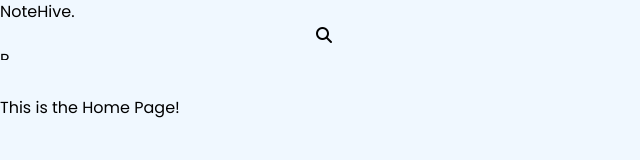
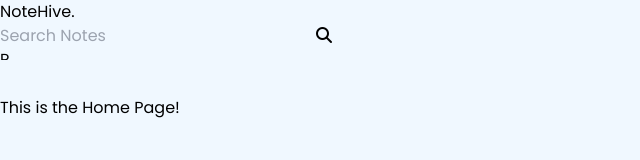
Before and after one commit to Rohanbasnet12/NoteHive, a React (Vite) app in the folder client/: page / in a window 1280 px wide. Shown: the top 160 px of the page, without its empty margins (0-640 px from the left). Built offline with nearby package versions, Linux system fonts and the light colour scheme.

Commit message:
Completed the working of the search bar component

```diff
--- a/client/src/components/Navbar.jsx
+++ b/client/src/components/Navbar.jsx
@@ -1,8 +1,14 @@
-import React from "react";
+import React, { useState } from "react";
 import ProfileCard from "./ProfileCard";
 import SearchBar from "./SearchBar";
 
 const Navbar = () => {
+  const [searchQuery, setSearchQuery] = useState("");
+
+  const handleSearch = () => {
+    setSearchQuery("");
+  };
+
   return (
     <header className="z-50 sticky top-0 left-0 shadow-xl py-4 px-6">
       <nav id="navbar" className="flex items-center justify-between">
@@ -13,7 +19,13 @@ const Navbar = () => {
           </h1>
         </div>
         <div className="nav-searchBar">
-          <SearchBar />
+          <SearchBar
+            value={searchQuery}
+            onChange={(e) => {
+              setSearchQuery(e.target.value);
+            }}
+            handleSearch={handleSearch}
+          />
         </div>
         <div className="nav-profile-card">
           <ProfileCard />
--- a/client/src/components/SearchBar.jsx
+++ b/client/src/components/SearchBar.jsx
@@ -1,12 +1,21 @@
 import React from "react";
 
-const SearchBar = () => {
+const SearchBar = ({ value, onChange, handleSearch }) => {
   return (
     <div id="searchBar">
-      <div className="searchBar_wrapper border-2 border-black rounded-md flex items-center justify-between px-2 gap-2">
-        <input type="text" className="outline-none w-full py-1" />
-        <button>
-          <i class="fa-solid fa-magnifying-glass bg-transparent"></i>
+      <div className="searchBar_wrapper border-2 border-gray-500 rounded-md flex items-center justify-between px-2 gap-2">
+        <input
+          type="text"
+          name="searchBar"
+          id="searchBar"
+          placeholder="Search Notes"
+          value={value}
+          onChange={onChange}
+          className="outline-none py-1 lg:w-[280px] md:w-[250px] smw-[200px]"
+        />
+
+        <button type="submit" onClick={handleSearch}>
+          <i className="fa-solid fa-magnifying-glass bg-transparent text-gray-600 hover:text-black"></i>
         </button>
       </div>
     </div>
```
